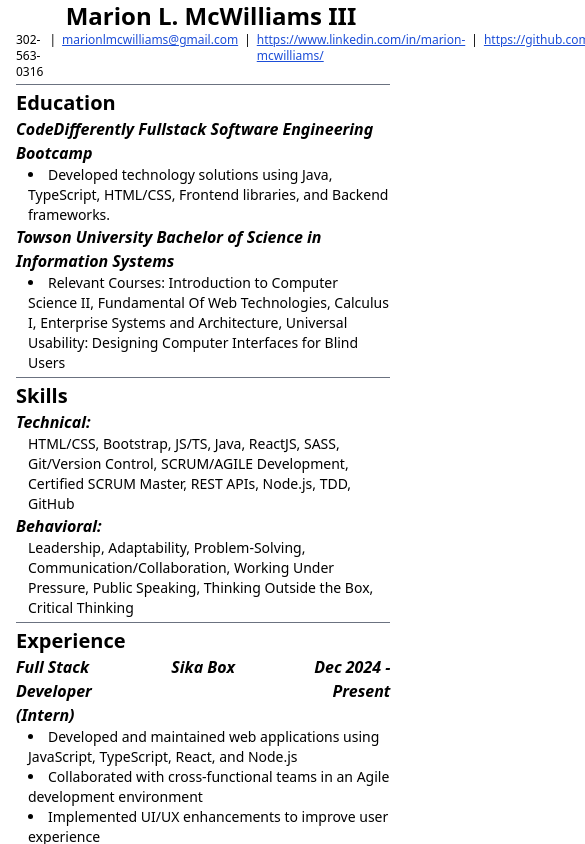
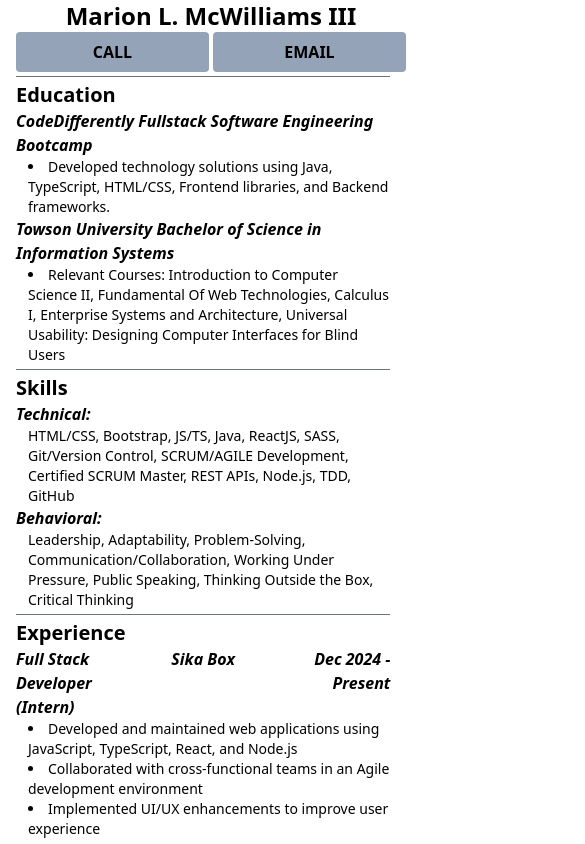
Before and after one commit to marleomac3/Resume, a React (Vite) app: page / in a window 390 px wide. Shown: the top 844 px of the page, 585 px wide, since content can reach past the window. Built offline with nearby package versions, Linux system fonts and the light colour scheme.

Commit message:
feat: adds buttons for phone num and email

```diff
--- /dev/null
+++ b/src/components/iphone14/CallButton.jsx
@@ -0,0 +1,15 @@
+import React from 'react';
+
+const CallButton = ({phoneNumber}) => {
+    const handleCall = () => {
+        console.log(`Calling ${phoneNumber}`);
+    };
+
+    return (
+        <a href={`tel:${phoneNumber}`} onClick={handleCall}>
+            <button className='bg-slate-400 text-black font-bold py-2 px-4 rounded cursor-pointer w-full'>CALL</button>
+        </a>
+    );
+};
+
+export default CallButton;
--- /dev/null
+++ b/src/components/iphone14/EmailButton.jsx
@@ -0,0 +1,17 @@
+import React from 'react';
+
+const EmailButton = ({email, subject, message}) => {
+    const handleEmail = () => {
+        console.log(`Sending email to ${email}`);
+    };
+    const encodedSubject = encodeURIComponent(subject);
+    const encodedMessage = encodeURIComponent(message);
+
+    return (
+        <a href={`mailto:${email}?subject=${encodedSubject}&body=${encodedMessage}`} onClick={handleEmail}>
+            <button className='bg-slate-400 text-black font-bold py-2 px-4 rounded cursor-pointer w-full'>EMAIL</button>
+        </a>
+    );
+};
+
+export default EmailButton;
--- a/src/components/iphone14/HeaderSection.jsx
+++ b/src/components/iphone14/HeaderSection.jsx
@@ -1,4 +1,6 @@
-import React from 'react';
+import React from "react";
+import CallButton from "./CallButton";
+import EmailButton from "./EmailButton";
 
 export default function HeaderSection() {
     return (
@@ -6,14 +8,17 @@ export default function HeaderSection() {
             <h1 className="text-2xl font-bold text-center text-black">
                 Marion L. McWilliams III
             </h1>
-            <div className='flex text-xs gap-[6px]'>
-                <p>302-563-0316</p>
-                <p>|</p>
-                <p><a href="mailto:marionlmcwilliams@gmail.com?subject=Portfolio%20Inquiry&body=Hello%20Marion%2C%20I%20have%20a%20question%20about%20your%20portfolio.%20" target='_blank' className='text-blue-700 underline cursor-pointer'>marionlmcwilliams@gmail.com</a></p>
-                <p>|</p>
-                <p><a href='https://www.linkedin.com/in/marion-mcwilliams/' target='_blank' className='text-blue-700 underline cursor-pointer'>https://www.linkedin.com/in/marion-mcwilliams/</a></p>
-                <p>|</p>
-                <p><a href='https://github.com/marleomac3' target='_blank' className='text-blue-700 underline cursor-pointer'>https://github.com/marleomac3</a></p>
+            <div className="flex justify-around w-full gap-1">
+                <div className="w-1/2">
+                    <CallButton phoneNumber="3025630316" />
+                </div>
+                <div className="w-1/2">
+                    <EmailButton
+                        email="marionlmcwilliams@gmail"
+                        subject="Resume Inquiry"
+                        message="Hello Marion, I have a question about your resume."
+                    />
+                </div>
             </div>
         </div>
     );
```
